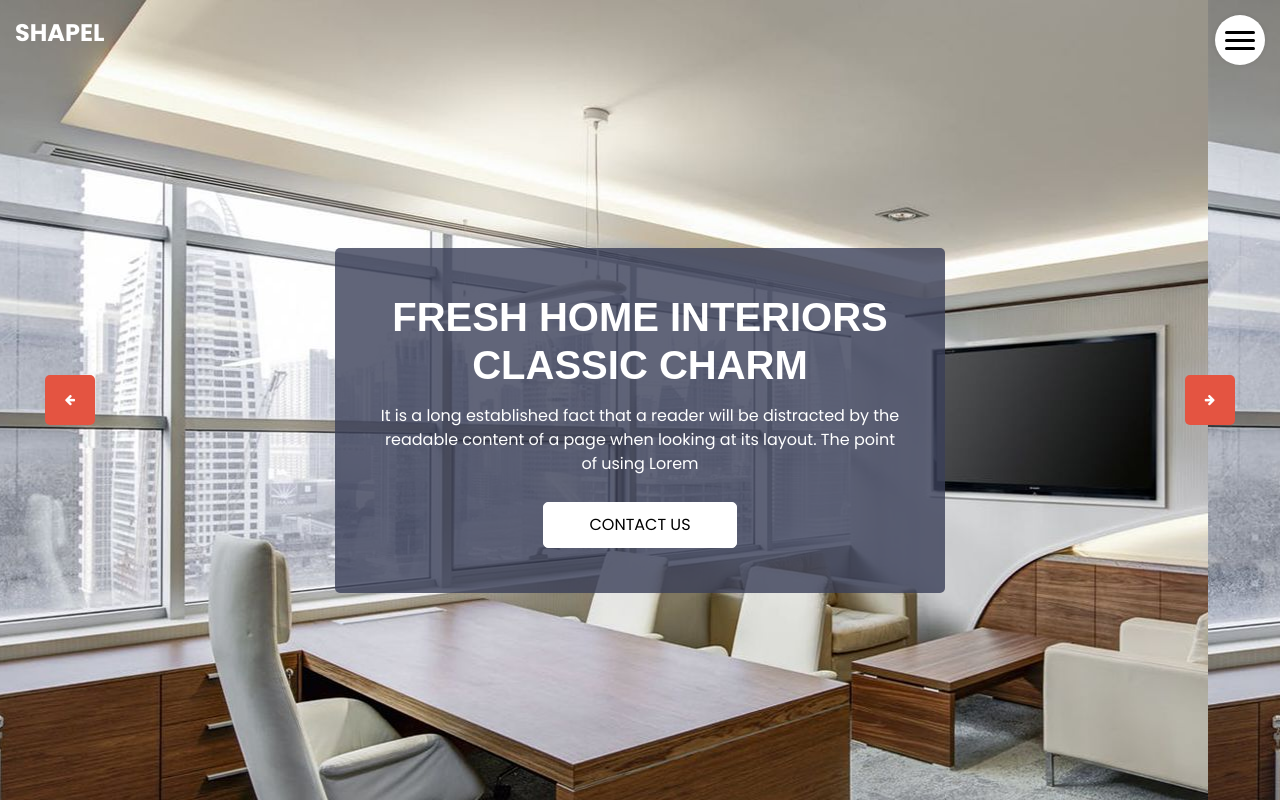
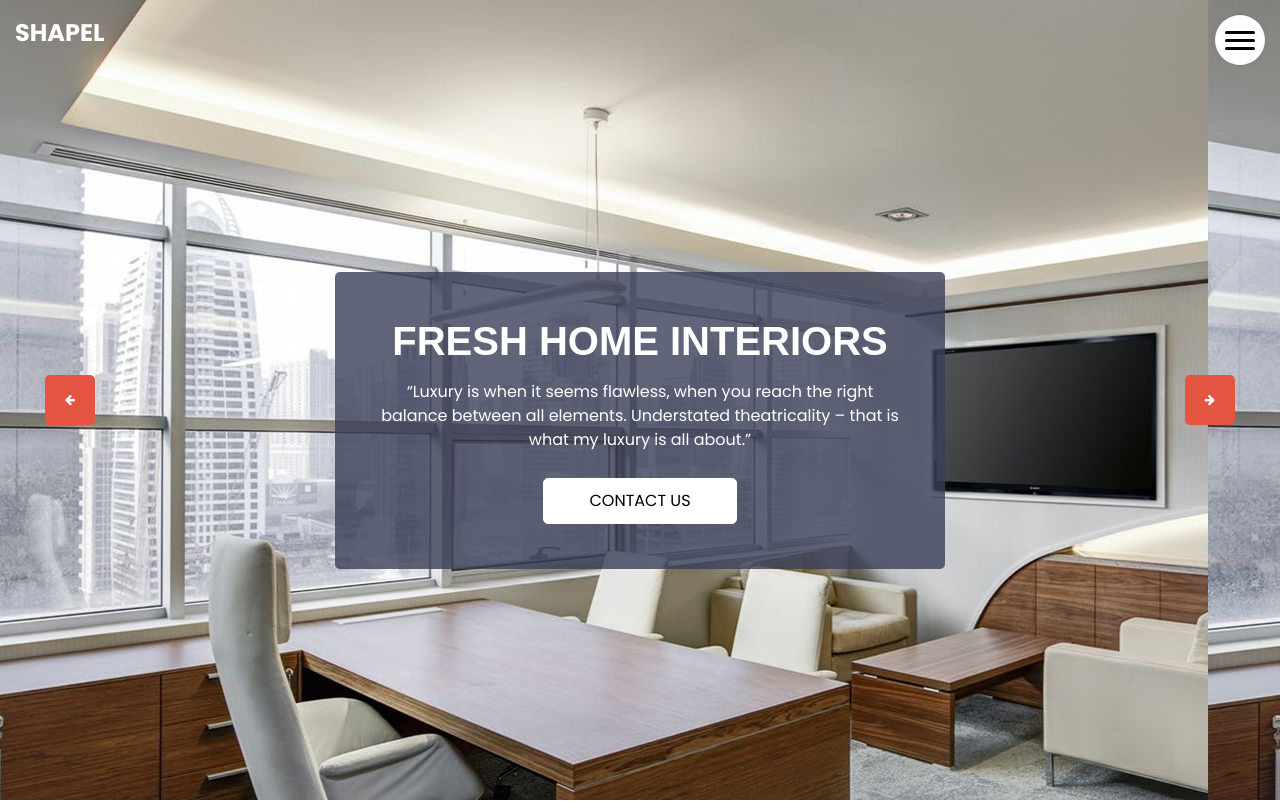
Before and after one commit to Savithachiru/chirag, a plain HTML site: page index.html in a window 1280 px wide. Shown: the top 802 px of the page. Drawn offline with Linux system fonts and the light colour scheme.

Commit message:
edit  commit

```diff
--- a/index.html
+++ b/index.html
@@ -109,12 +109,12 @@
       <div class="col-md-8 col-lg-6 mx-auto">
         <div class="inner_detail-box">
           <h1>
-            Fresh Home Interiors <br>
-            Classic Charm
+            Fresh Home Interiors
+
           </h1>
           <p>
-            It is a long established fact that a reader will be distracted by the readable content of a page when
-            looking at its layout. The point of using Lorem
+            “Luxury is when it seems flawless, when you reach the right balance between all elements.
+                     Understated theatricality – that is what my luxury is all about.”
           </p>
           <div>
             <a href="" class="slider-link">
```
